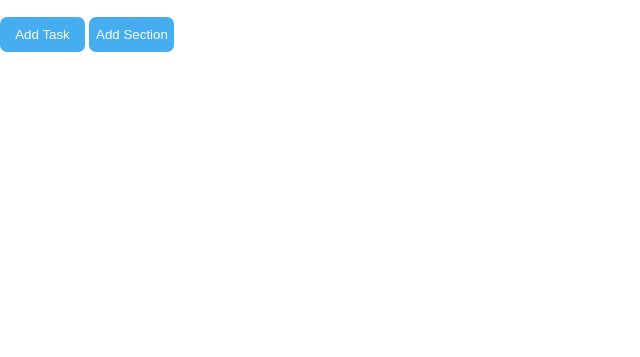
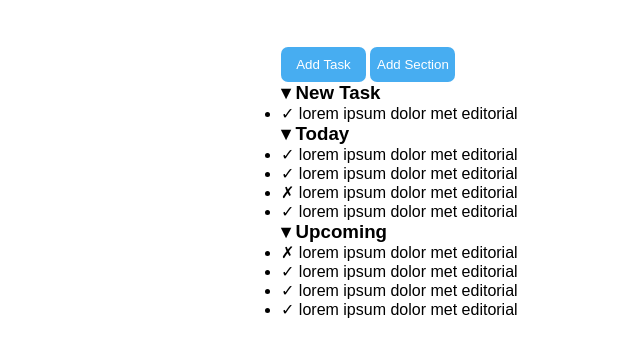
Before and after one commit to trelefede/html-css-toboolist, a plain HTML site: page index.html in a window 1280 px wide. Shown: the part 73-430 px from the top of the page, without its empty margins (0-640 px from the left). Drawn offline with Linux system fonts and the light colour scheme.

Commit message:
impostato layout corpo centrale

```diff
--- a/css/style.css
+++ b/css/style.css
@@ -23,6 +23,11 @@ header div {
 
 /* end intestazione */
 
+main {
+    width: 1123px;
+    height: 705px;
+}
+
 /* menu selezione */
 
 nav input {
@@ -36,3 +41,10 @@ nav input {
 }
 
 /* end menu selezione */
+
+/* corpo centrale */
+
+.contenitore {
+    width: 561px;
+    margin: 30px auto 5px auto;
+}
--- a/index.html
+++ b/index.html
@@ -31,10 +31,43 @@
                 <input type="text" value="Add Section">
             </nav>
 
+            <!-- menu cose da fare -->
+            <div>
 
-            <div></div>
+                <!-- new task -->
+                <section>
+                    <h3> &#9662; New Task</h3>
+                    <ul>
+                        <li> &#10003; lorem ipsum dolor met <span>editorial</span></li>
+                    </ul>
+                </section>
+
+                <!-- today -->
+                <section>
+                    <h3> &#9662; Today</h3>
+                    <ul>
+                        <li> &#10003; lorem ipsum dolor met <span>editorial</span></li>
+                        <li> &#10003; lorem ipsum dolor met <span>editorial</span></li>
+                        <li> &#10007; lorem ipsum dolor met <span>editorial</span></li>
+                        <li> &#10003; lorem ipsum dolor met <span>editorial</span></li>
+                    </ul>
+                </section>
+
+                <!-- Upcoming -->
+                <section>
+                    <h3> &#9662; Upcoming</h3>
+                    <ul>
+                        <li> &#10007; lorem ipsum dolor met <span>editorial</span></li>
+                        <li> &#10003; lorem ipsum dolor met <span>editorial</span></li>
+                        <li> &#10003; lorem ipsum dolor met <span>editorial</span></li>
+                        <li> &#10003; lorem ipsum dolor met <span>editorial</span></li>
+                    </ul>
+                </section>
+
+            </div>
+            <!-- end menu cose da fare -->
+
         </div>
-
         <!-- fine corpo centrale -->
 
     </main>
```
